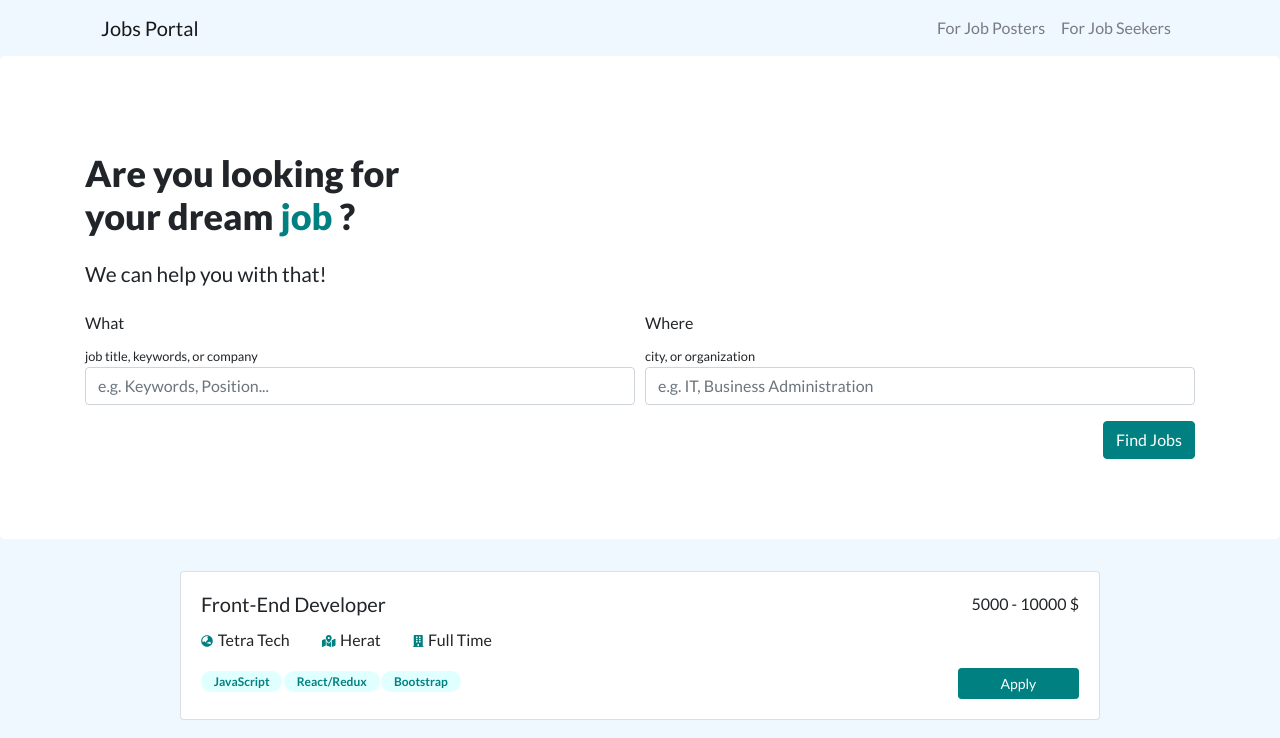
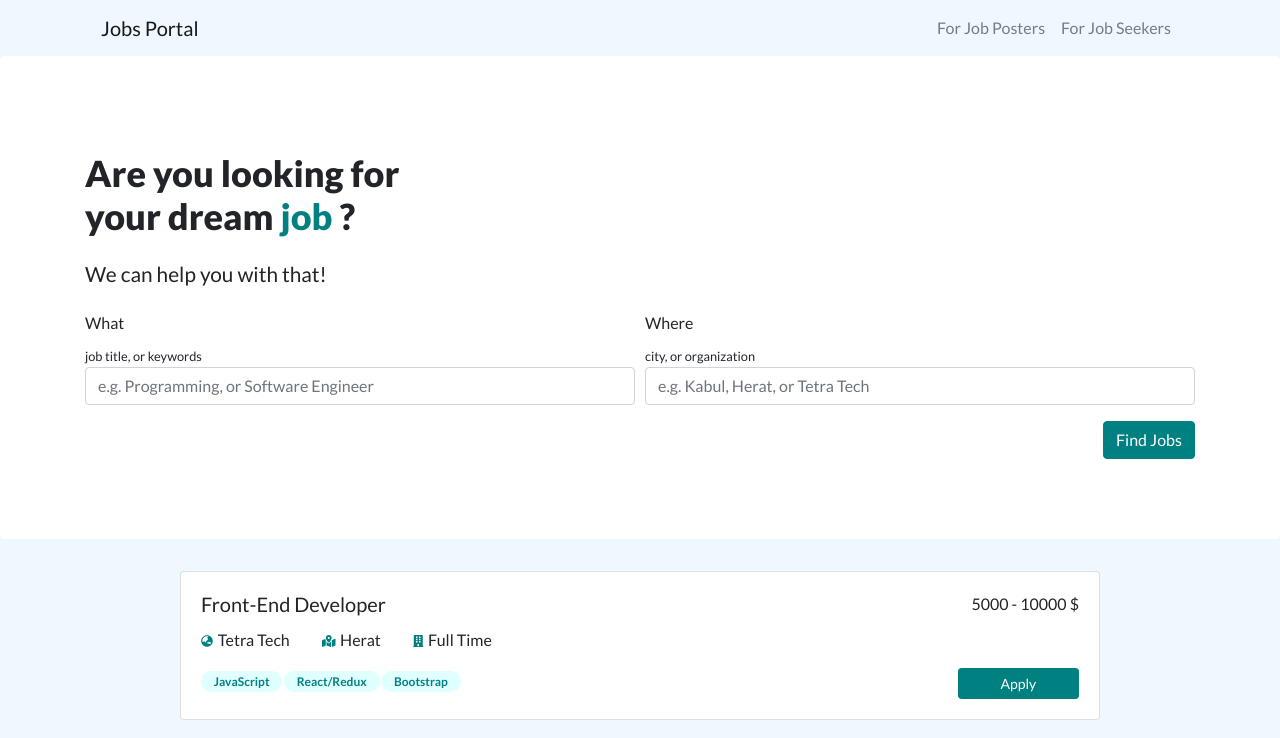
Before and after one commit to noorsheikh/jobs-portal-ui, a React (Create React App) app: page / in a window 1280 px wide. Shown: the top 738 px of the page. Built offline with nearby package versions, Linux system fonts and the light colour scheme.

Commit message:
homepage enhanced

```diff
--- a/src/App.tsx
+++ b/src/App.tsx
@@ -41,11 +41,11 @@ const App: React.FC = () => {
                 <Form.Row>
                   <Form.Group as={Col}>
                     <Form.Label>What</Form.Label>
-                    <Form.Text>job title, keywords, or company</Form.Text>
+                    <Form.Text>job title, or keywords</Form.Text>
                     <Form.Control
                       required
                       type="text"
-                      placeholder="e.g. Keywords, Position..."
+                      placeholder="e.g. Programming, or Software Engineer"
                     ></Form.Control>
                   </Form.Group>
                   <Form.Group as={Col}>
@@ -53,7 +53,7 @@ const App: React.FC = () => {
                     <Form.Text>city, or organization</Form.Text>
                     <Form.Control
                       type="text"
-                      placeholder="e.g. IT, Business Administration"
+                      placeholder="e.g. Kabul, Herat, or Tetra Tech"
                     ></Form.Control>
                   </Form.Group>
                 </Form.Row>
@@ -71,7 +71,7 @@ const App: React.FC = () => {
             <Card className="job">
               <Card.Body>
                 <Row>
-                  <Col xs={10}>
+                  <Col xs={9}>
                     <Card.Title>Front-End Developer</Card.Title>
                   </Col>
                   <Col className="text-right">
@@ -113,7 +113,7 @@ const App: React.FC = () => {
             <Card className="job">
               <Card.Body>
                 <Row>
-                  <Col xs={10}>
+                  <Col xs={9}>
                     <Card.Title>Finance Manager</Card.Title>
                   </Col>
                   <Col className="text-right">
@@ -155,7 +155,7 @@ const App: React.FC = () => {
             <Card className="job">
               <Card.Body>
                 <Row>
-                  <Col xs={10}>
+                  <Col xs={9}>
                     <Card.Title>Senior M&E Specialist</Card.Title>
                   </Col>
                   <Col className="text-right">
```
